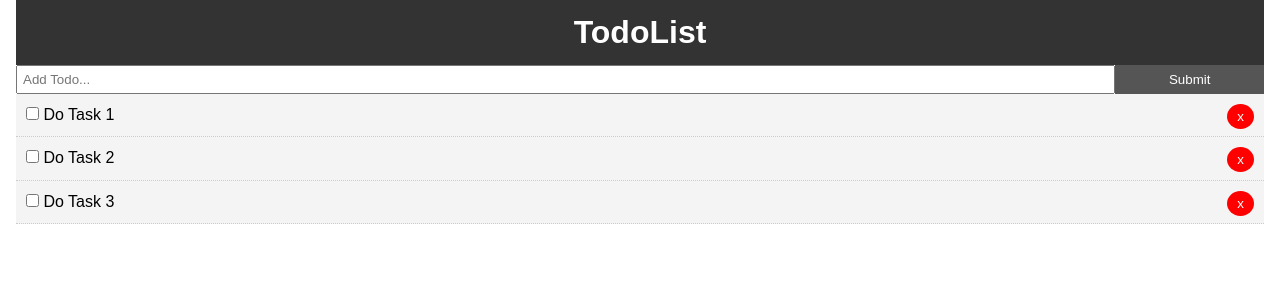
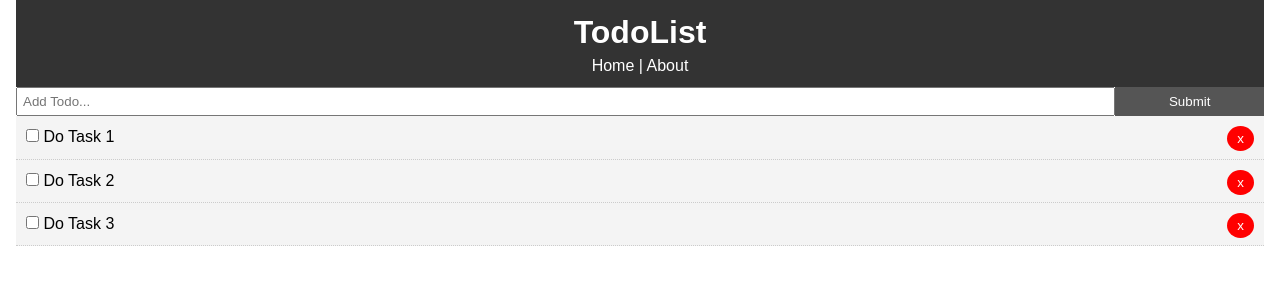
Before and after one commit to JHorrigan/react-todo, a React (Create React App) app: page / in a window 1280 px wide. Shown: the top 300 px of the page. Built offline with nearby package versions, Linux system fonts and the light colour scheme; the HTML template or start-up script is replaced by a standard one.

Commit message:
Add Router Links to Header

```diff
--- a/src/components/layout/header.js
+++ b/src/components/layout/header.js
@@ -1,9 +1,12 @@
 import React from 'react'
+import { Link } from 'react-router-dom';
 
 function Header() {
     return (
         <header style={headerStyle}>
             <h1>TodoList</h1>
+            <Link style={linkStyle} to="/">Home</Link> | <Link
+            style={linkStyle} to="/about">About</Link>
         </header>
     )
 }
@@ -15,4 +18,9 @@
     padding: '10px'
 }
 
+const linkStyle = {
+    color: '#fff',
+    textDecoration: 'none'
+}
+
 export default Header;
```
